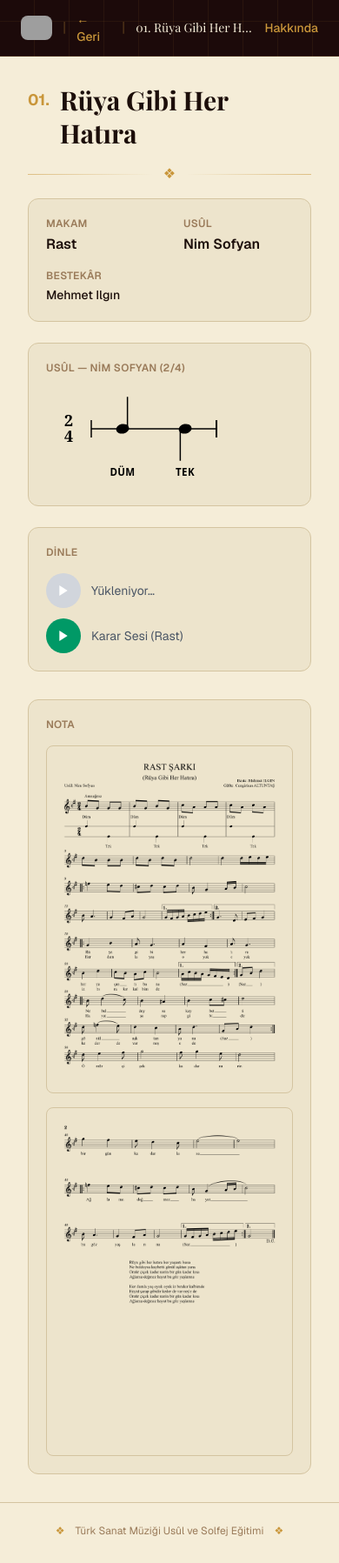
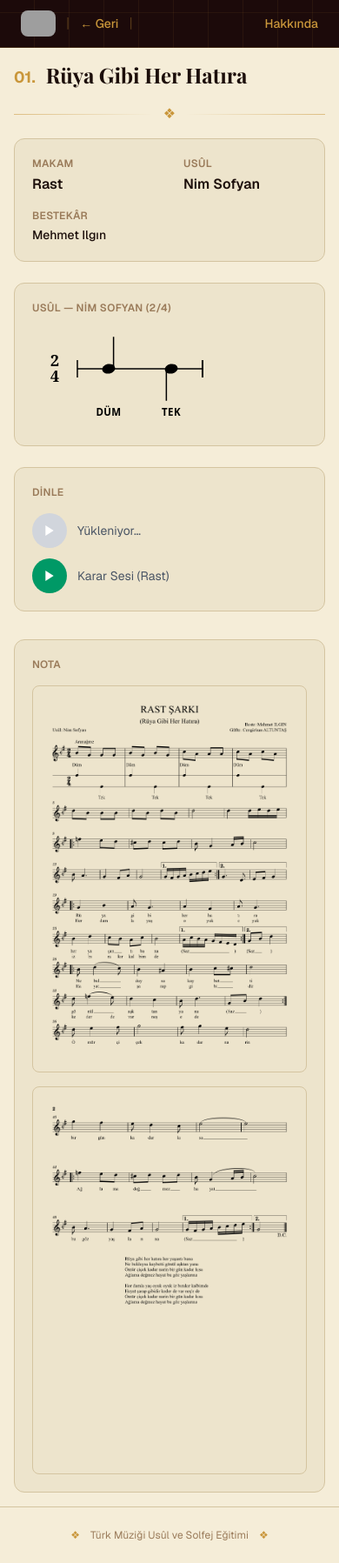
Before and after one commit to usulen/usulen.github.io, a Next.js app: page /eser/eser-01 in a window 390 px wide. Shown: the whole page at 87% size. Built offline with nearby package versions, Linux system fonts and the light colour scheme; grey boxes are pictures that could not be loaded; a web font is replaced by a local one.

Commit message:
Mobil uyumluluk iyileştirmeleri

```diff
--- a/app/eser/[id]/page.tsx
+++ b/app/eser/[id]/page.tsx
@@ -38,7 +38,7 @@ export default async function EserPage({ params }: Props) {
             ← Geri
           </Link>
           <span style={{ color: '#C9963A55' }}>|</span>
-          <span className="text-sm truncate font-playfair" style={{ color: '#F5EDD8' }}>
+          <span className="hidden sm:inline text-sm truncate font-playfair" style={{ color: '#F5EDD8' }}>
             {num}. {eser.title}
           </span>
           <div className="ml-auto">
@@ -48,7 +48,7 @@ export default async function EserPage({ params }: Props) {
       </header>
 
       {/* ── Ana içerik — manuscript sayfa ───────────────────────── */}
-      <div className="mx-auto px-8 py-8"
+      <div className="mx-auto px-4 py-4 md:px-8 md:py-8"
            style={{
              maxWidth: 1400,
              minHeight: '90vh',
@@ -57,7 +57,7 @@ export default async function EserPage({ params }: Props) {
         {/* Sayfa başlığı */}
         <div className="flex items-start gap-3 mb-2">
           <span className="text-lg font-bold mt-1 shrink-0" style={{ color: '#C9963A' }}>{num}.</span>
-          <h1 className="font-playfair text-3xl font-bold leading-tight" style={{ color: '#1C0E0A' }}>
+          <h1 className="font-playfair text-2xl md:text-3xl font-bold leading-tight" style={{ color: '#1C0E0A' }}>
             {eser.title}
           </h1>
         </div>
@@ -73,7 +73,7 @@ export default async function EserPage({ params }: Props) {
         <div className="grid gap-8 lg:grid-cols-2 xl:grid-cols-[1fr_1.4fr] items-start">
 
           {/* SOL — Metadata + Usûl + Ses */}
-          <div className="space-y-6 sticky top-4">
+          <div className="space-y-6 lg:sticky lg:top-4">
 
             {/* Metadata */}
             <div className="rounded-xl p-5" style={{ background: '#EDE4CC', border: '1px solid #D4C4A0' }}>
@@ -167,7 +167,7 @@ export default async function EserPage({ params }: Props) {
       <footer className="py-6 text-center text-xs"
               style={{ color: '#9A7B5A', borderTop: '1px solid #D4C4A0', maxWidth: 1400, margin: '0 auto' }}>
         <span style={{ color: '#C9963A' }}>❖</span>
-        <span className="mx-3">Türk Sanat Müziği Usûl ve Solfej Eğitimi</span>
+        <span className="mx-3">Türk Müziği Usûl ve Solfej Eğitimi</span>
         <span style={{ color: '#C9963A' }}>❖</span>
       </footer>
     </main>
--- a/app/layout.tsx
+++ b/app/layout.tsx
@@ -13,7 +13,7 @@ const playfair = Playfair_Display({
 
 export const metadata: Metadata = {
   title: 'Türk Müziği | Usûl ve Solfej Eğitimi',
-  description: 'Türk Sanat Müziği usûllerini öğrenmek, öğretmek ve pratik yapmak için interaktif solfej eğitim sitesi.',
+  description: 'Türk müziği usûllerini öğrenmek, öğretmek ve pratik yapmak için interaktif solfej eğitim sitesi.',
 };
 
 export default function RootLayout({ children }: { children: React.ReactNode }) {
--- a/app/page.tsx
+++ b/app/page.tsx
@@ -45,7 +45,7 @@ export default function HomePage() {
               alt="Usûlen logo"
               width={200}
               height={200}
-              className="rounded-xl"
+              className="rounded-xl w-32 h-32 md:w-48 md:h-48"
               unoptimized
             />
             <p className="text-sm font-light tracking-[0.2em] uppercase"
@@ -58,7 +58,7 @@ export default function HomePage() {
 
       {/* ── İçerik ──────────────────────────────────────────────── */}
       {/* Manuscript sayfa wrapper */}
-      <div className="mx-auto px-8 py-8"
+      <div className="mx-auto px-4 py-4 md:px-8 md:py-8"
            style={{
              maxWidth: 1200,
              background: '#FFFCF5',
@@ -101,7 +101,7 @@ export default function HomePage() {
       {/* ── Alt bilgi ───────────────────────────────────────────── */}
       <footer className="py-8 text-center text-xs" style={{ color: '#9A7B5A', borderTop: '1px solid #E0D0B0', background: '#FFFCF5', maxWidth: 1200, margin: '0 auto' }}>
         <span style={{ color: '#C9963A' }}>❖</span>
-        <span className="mx-3">Türk Sanat Müziği Usûl ve Solfej Eğitimi</span>
+        <span className="mx-3">Türk Müziği Usûl ve Solfej Eğitimi</span>
         <span style={{ color: '#C9963A' }}>❖</span>
       </footer>
     </main>
--- a/components/FilterBar.tsx
+++ b/components/FilterBar.tsx
@@ -28,18 +28,19 @@ export default function FilterBar({
   search, onSearchChange,
 }: Props) {
   return (
-    <div className="flex flex-wrap gap-3 items-center">
+    <div className="flex flex-col sm:flex-row gap-3">
       <input
         type="search"
         placeholder="Eser, makam, bestekâr ara…"
         value={search}
         onChange={(e) => onSearchChange(e.target.value)}
-        style={{ ...inputStyle, minWidth: 200 }}
+        style={{ ...inputStyle, width: '100%' }}
       />
+      <div className="flex gap-3">
         <select
           value={selectedMakam}
           onChange={(e) => onMakamChange(e.target.value)}
-        style={inputStyle}
+          style={{ ...inputStyle, flex: 1, minWidth: 0 }}
         >
           <option value="">Tüm Makamlar</option>
           {makamlar.map((m) => <option key={m} value={m}>{m}</option>)}
@@ -47,11 +48,12 @@ export default function FilterBar({
         <select
           value={selectedUsul}
           onChange={(e) => onUsulChange(e.target.value)}
-        style={inputStyle}
+          style={{ ...inputStyle, flex: 1, minWidth: 0 }}
         >
           <option value="">Tüm Usûller</option>
           {usuller.map((u) => <option key={u} value={u}>{u}</option>)}
         </select>
       </div>
+    </div>
   );
 }
--- a/components/HakkindaModal.tsx
+++ b/components/HakkindaModal.tsx
@@ -50,9 +50,10 @@ export default function HakkindaModal() {
           onClick={() => setOpen(false)}
         >
           <div
-            className="relative w-full rounded-2xl p-8"
+            className="relative w-full rounded-2xl p-6 md:p-8 overflow-y-auto"
             style={{
               maxWidth: 620,
+              maxHeight: '90vh',
               background: '#F5EDD8',
               border: '1px solid #D4C4A0',
               boxShadow: '0 8px 48px rgba(28,10,10,0.18)',
```
Lines whose indentation alone changed are shown as unchanged.
